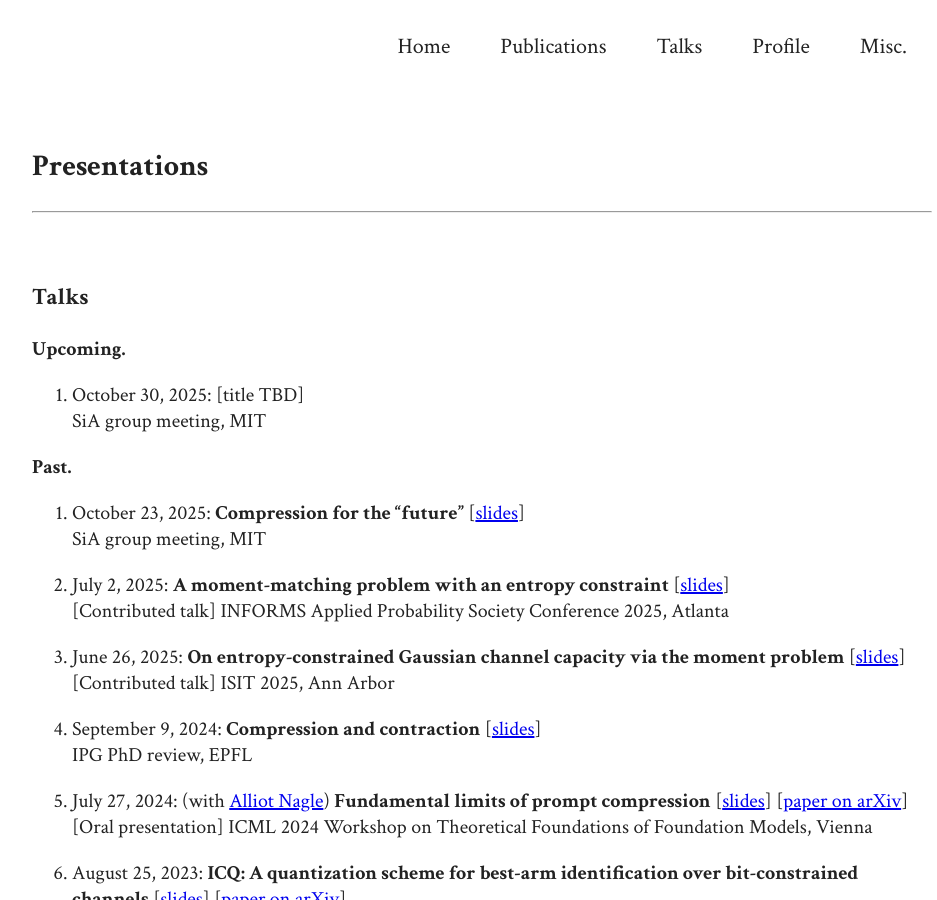
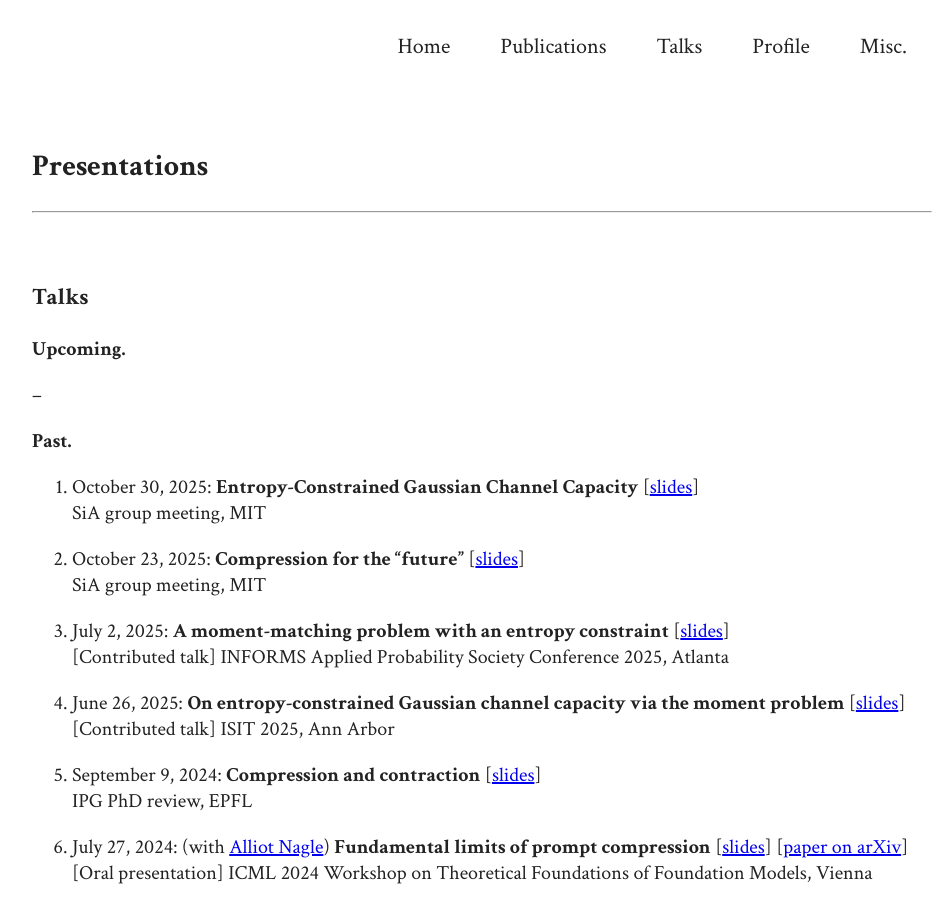
Before and after one commit to adwaygirish/adwaygirish.github.io, a Jekyll site: the page built from talks.md, in a window 1280 px wide and 900 px high. Shown: the whole window, without its empty margins (158-1095 px from the left). Built offline with Jekyll 4.4.1, drawn with Linux system fonts in a browser that asks for light colours.

Commit message:
updated SIA talks

```diff
--- a/talks.md
+++ b/talks.md
@@ -14,11 +14,13 @@ permalink: /talks
 
 **Upcoming.**
 
-1.  October 30, 2025: [title TBD]\
-    SiA group meeting, MIT
+--
 
 
 **Past.**
+
+1.  October 30, 2025: **Entropy-Constrained Gaussian Channel Capacity**  [[slides](http://adwaygirish.github.io/files/talks/sia-grp-mtg_2.pdf)]\
+    SiA group meeting, MIT
 
 1.  October 23, 2025: **Compression for the "future"**  [[slides](http://adwaygirish.github.io/files/talks/sia-grp-mtg_1.pdf)]\
     SiA group meeting, MIT
```
